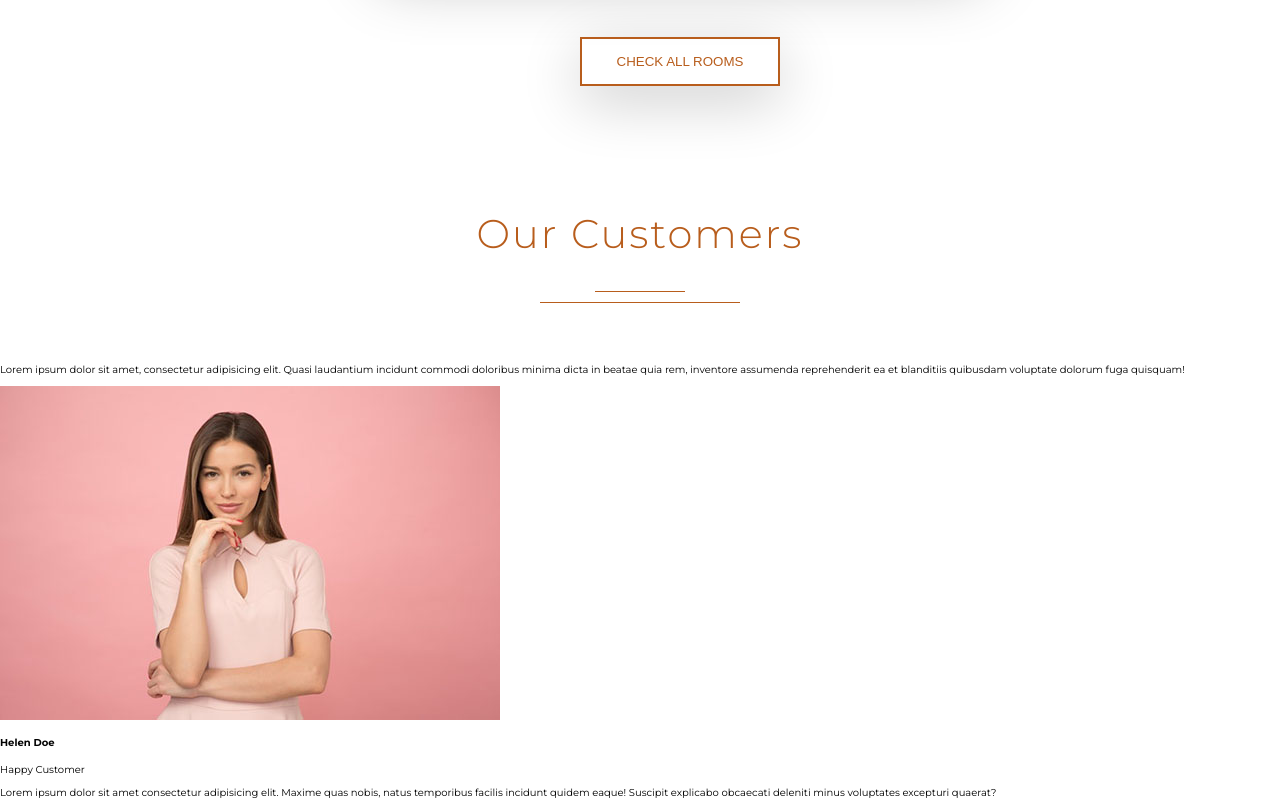
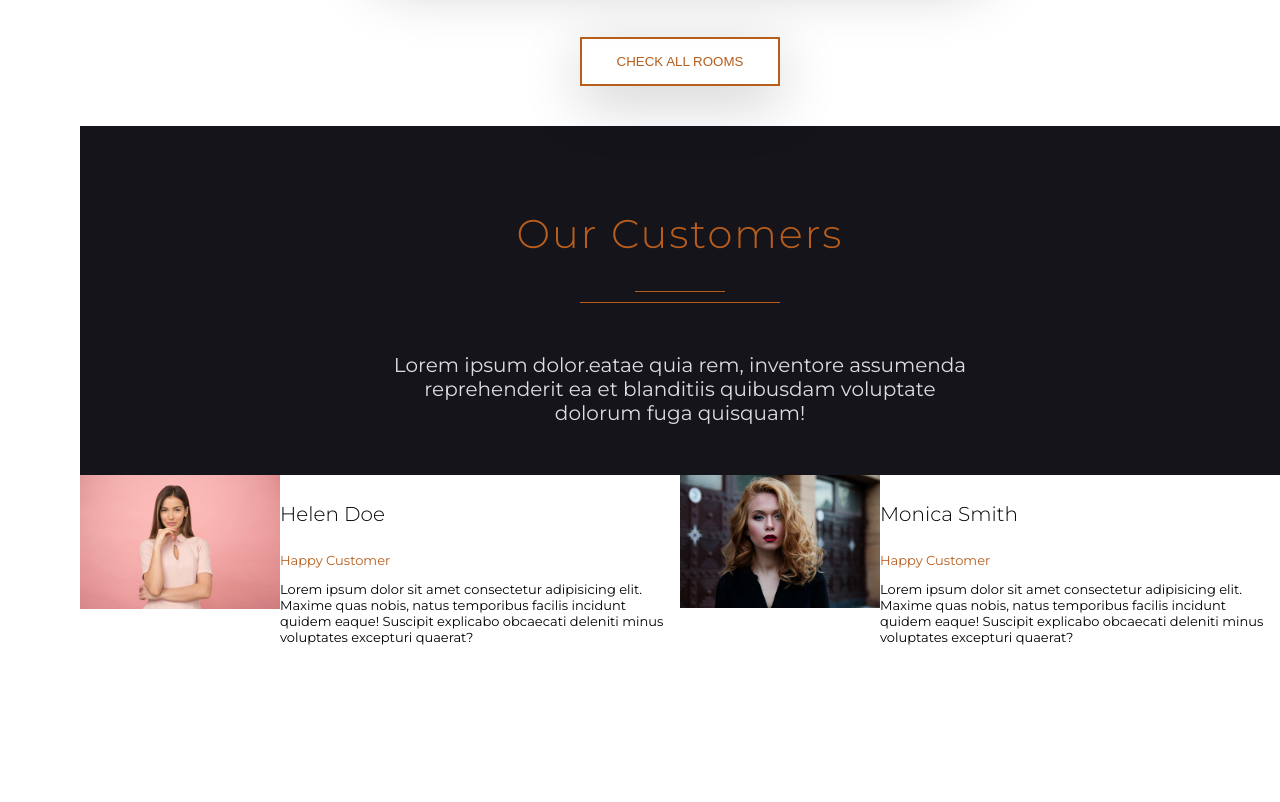
Before and after one commit to mmianchi/Hotel-landingPage, a website: page index.html in a window 1280 px wide. Shown: the part 4620-5422 px from the top of the page. After the commit the page ends 5278 px from the top, so only its background shows below. Drawn offline with Linux system fonts and the light colour scheme.

Commit message:
added customer css,wip

```diff
--- a/index.html
+++ b/index.html
@@ -181,7 +181,7 @@
         <div class="big-underline"></div>
       </div>
     </div>
-    <p clas="customer-paragraph">Lorem ipsum dolor sit amet, consectetur adipisicing elit. Quasi laudantium incidunt commodi doloribus minima dicta in beatae quia rem, inventore assumenda reprehenderit ea et blanditiis quibusdam voluptate dolorum fuga quisquam!</p>
+    <p class="customer-paragraph">Lorem ipsum dolor.eatae quia rem, inventore assumenda reprehenderit ea et blanditiis quibusdam voluptate dolorum fuga quisquam!</p>
     <div class="card-wrapper">
       <div class="customer-card">
         <div class="customer-imag-wrapper">
--- a/sass/layout/_customer.scss
+++ b/sass/layout/_customer.scss
@@ -0,0 +1,49 @@
+.customers {
+  margin-left: 8rem;
+  background-color: $color-black;
+  .customer-paragraph{
+    width: 60rem;
+    color: #ddd;
+    margin:auto;
+    text-align: center;
+    font-size: 2rem;
+    margin-bottom: 5rem;
+  }
+  .card-wrapper{
+    display: -webkit-box;
+    display: -ms-flexbox;
+    display: flex;
+    -webkit-box-pack: center;
+        -ms-flex-pack: center;
+            justify-content: center;
+    -webkit-box-align: center;
+        -ms-flex-align: center;
+            align-items: center;
+    .customer-card {
+      background-color: $color-white;
+      display:-webkit-box;
+      display:-ms-flexbox;
+      display:flex;
+
+      .customer-imag-wrapper{
+        .customer-image {
+          width:20rem;
+        }
+      }
+      .customer {
+        &-fullname {
+          font-size: 2rem;
+          font-weight: 300;
+        }
+        &-paragraph-1 {
+          color: $color-orange-dark;
+          font-size: 1.3rem;
+        }
+        &-paragraph-2 {
+          font-size: 1.3rem;
+        }
+      }
+
+    }
+  }
+}
```
Also changed, not shown: css/style.css.
